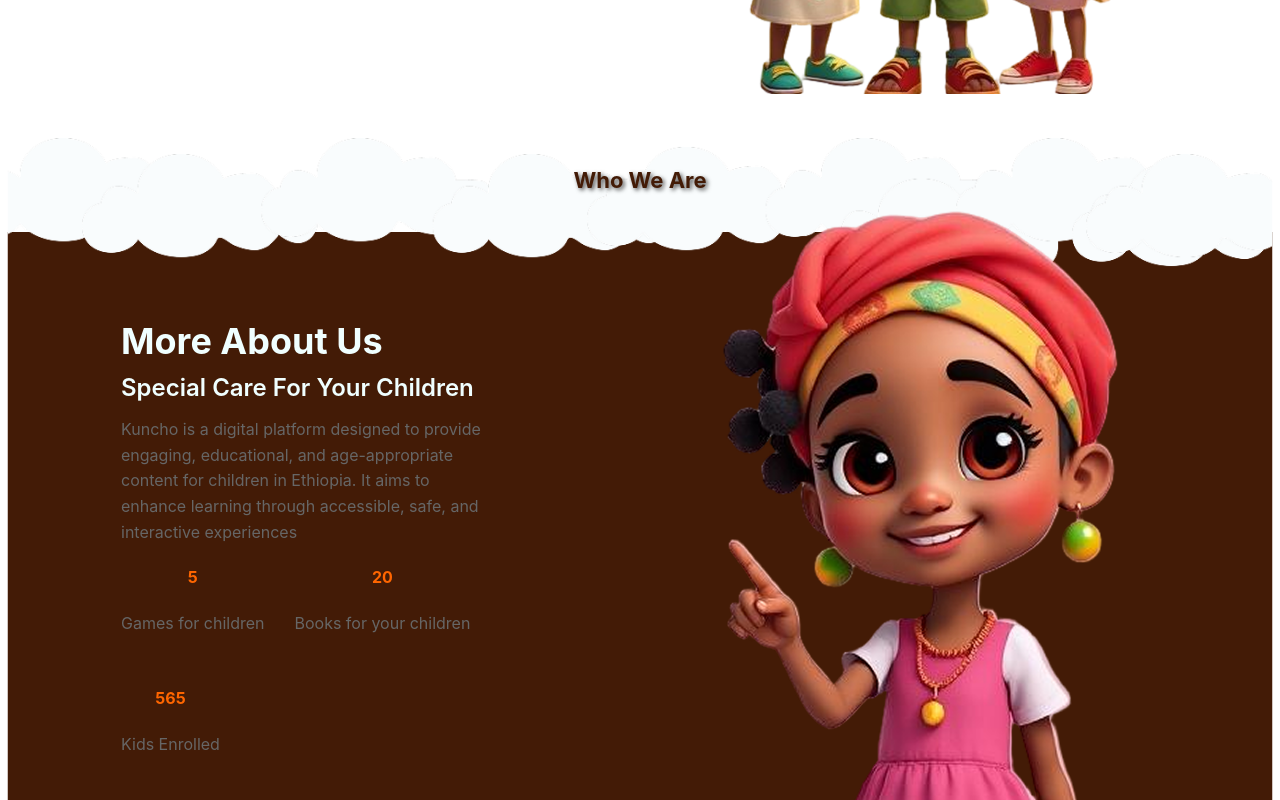
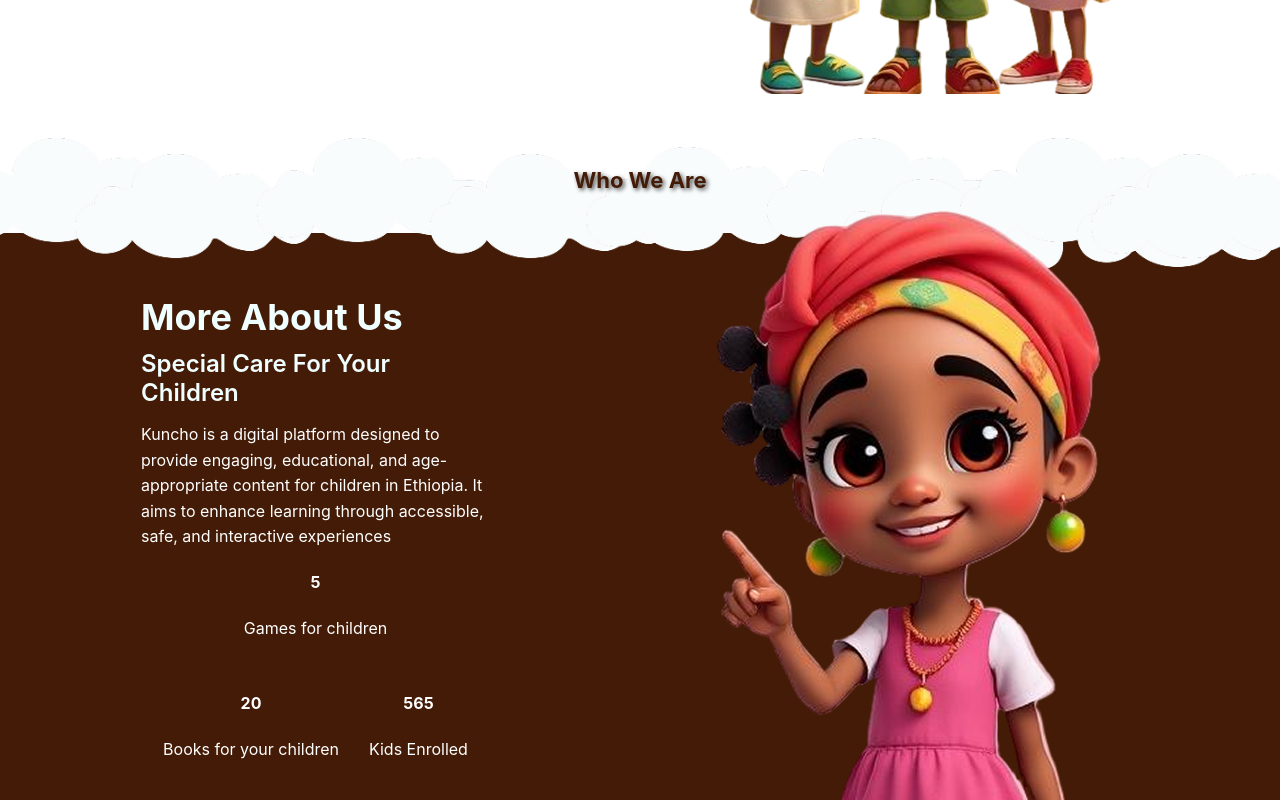
Before and after one commit to selamalex/Kunchonew, a React (Create React App) app: page / in a window 1280 px wide. Shown: the part 540-1340 px from the top of the page. Built offline with nearby package versions, Linux system fonts and the light colour scheme.

Commit message:
Parent navigation bar fixed

```diff
--- a/src/Components/image-layout.css
+++ b/src/Components/image-layout.css
@@ -1,10 +1,18 @@
+*,
+*::before,
+*::after {
+  box-sizing: border-box;
+  margin: 0;
+  padding: 0;
+}
+
 .container {
   display: flex;
   flex-wrap: wrap;
   align-items: center;
   justify-content: space-between;
   max-width: 1800px;
-  padding: 50px 20px;
+  padding: 50px 40px;
   margin: 0 auto;
   position: relative;
   z-index: 1;
@@ -17,7 +25,6 @@
   left: 50%;
   transform: translateX(-50%);
   width: 100%;
-  max-width: 1265px;
   z-index: -1;
   display: flex;
   flex-direction: column;
@@ -62,6 +69,7 @@
   text-shadow: 2px 2px 4px rgba(0, 0, 0, 0.7);
   z-index: 1;
   margin-top: -30px;
+  text-align: center;
 }
 
 .content {
@@ -88,6 +96,7 @@
   font-size: 16px;
   line-height: 1.6;
   margin-bottom: 20px;
+  color: white;
 }
 
 html,
@@ -101,6 +110,7 @@
   display: flex;
   flex-wrap: wrap;
   gap: 30px;
+  justify-content: center;
 }
 
 .stats div {
@@ -127,13 +137,18 @@
   margin-bottom: -30px;
 }
 
+/* -------------------- Responsive Media Queries -------------------- */
 @media (max-width: 1024px) {
   .image-stack {
     display: none;
   }
 
+  .container {
+    padding: 30px 20px;
+    flex-direction: column;
+  }
+
   .content {
-    margin-left: 0;
     width: 100%;
     color: #2b2b2b;
   }
@@ -147,6 +162,7 @@
     justify-content: center;
     width: 100%;
     margin-top: 20px;
+    padding-right: 0;
   }
 
   .right-image img {
--- a/src/Pages/GeneralHome.css
+++ b/src/Pages/GeneralHome.css
@@ -1,11 +1,14 @@
 /* GeneralHome.css */
 
-body,
-html {
+html,
+body {
   margin: 0;
   padding: 0;
+  font-family: 'Segoe UI', Tahoma, Geneva, Verdana, sans-serif;
+  background-color: #fff;
+  color: #333;
   box-sizing: border-box;
-  font-family: sans-serif;
+  scroll-behavior: smooth;
 }
 
 *,
@@ -14,19 +17,28 @@
   box-sizing: inherit;
 }
 
+/* Universal container */
+.container {
+  max-width: 1200px;
+  margin: 0 auto;
+  padding: 0 1rem;
+}
+
+/* Section layout */
 section {
   padding: 2rem 1rem;
-}
-
-/* Ensure sections don’t overlap */
-header,
-footer,
-section {
   width: 100%;
   clear: both;
 }
 
-/* Responsive image stack example */
+/* Layout for header and footer */
+header,
+footer {
+  width: 100%;
+  clear: both;
+}
+
+/* Responsive Image Stack */
 .image-stack {
   display: flex;
   flex-wrap: wrap;
@@ -37,9 +49,11 @@
 .image-stack img {
   max-width: 100%;
   height: auto;
+  border-radius: 8px;
+  box-shadow: 0 4px 10px rgba(0, 0, 0, 0.1);
 }
 
-/* Responsive card section */
+/* Responsive Cards Section */
 .cards-section {
   display: grid;
   grid-template-columns: repeat(auto-fit, minmax(250px, 1fr));
@@ -47,9 +61,15 @@
   padding: 2rem 1rem;
 }
 
-/* Optional: Responsive container */
-.container {
-  max-width: 1200px;
-  margin: 0 auto;
-  padding: 0 1rem;
+/* Card styling (optional) */
+.card {
+  background: #f9f9f9;
+  border-radius: 10px;
+  padding: 1rem;
+  box-shadow: 0 2px 8px rgba(0, 0, 0, 0.05);
+  transition: transform 0.2s ease-in-out;
 }
+
+.card:hover {
+  transform: translateY(-5px);
+}
```
Also changed, not shown: 1 other file (tests, documents, lock files or other folders).
